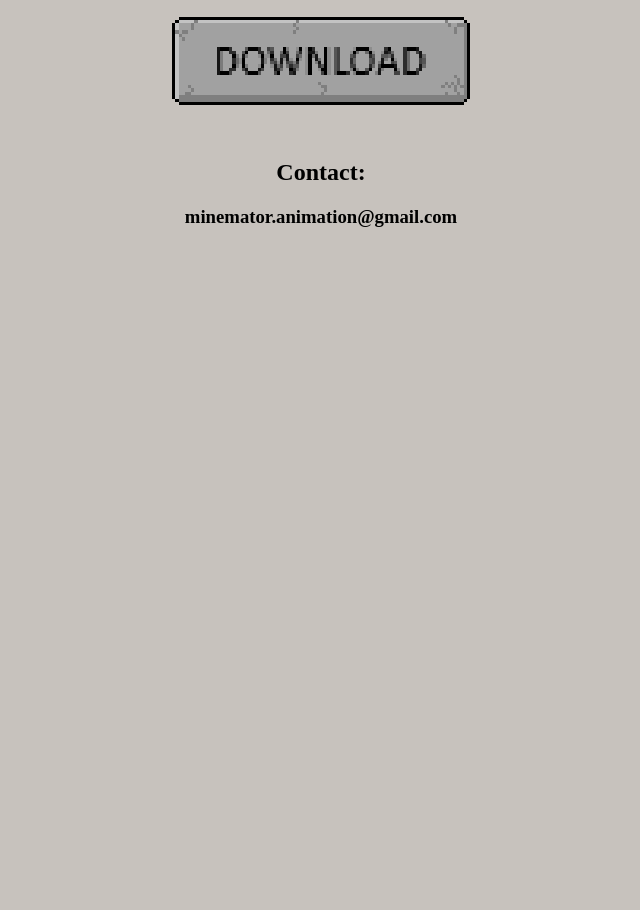
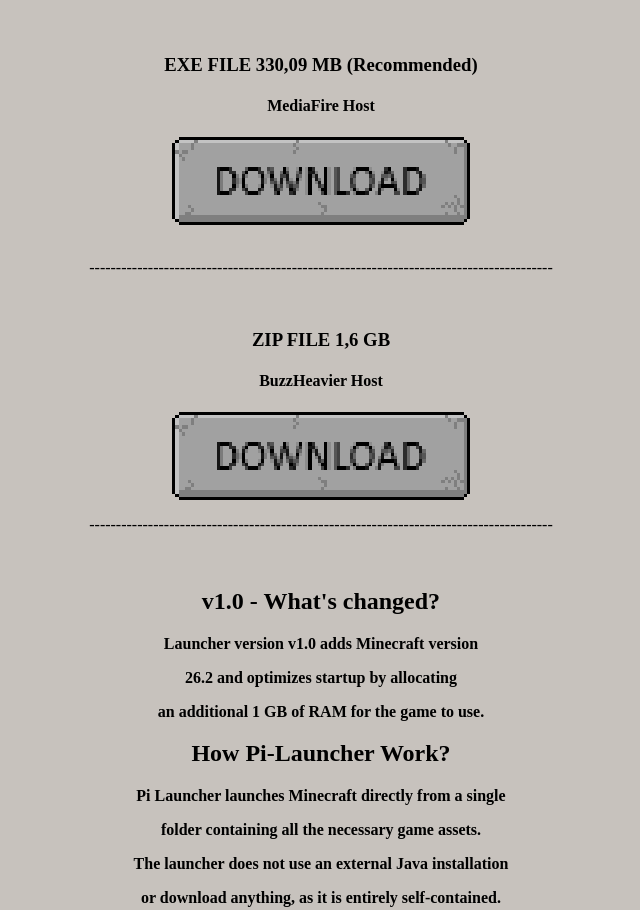
Before and after one commit to retrogames2/retrogames2.github.io, a plain HTML site: page pimc.html in a window 1280 px wide. Shown: the part 620-1530 px from the top of the page, without its empty margins (319-959 px from the left). Before the commit the page ends 893 px from the top, so only its background shows below. Drawn offline with Linux system fonts and the light colour scheme.

Commit message:
Add files via upload

```diff
--- a/pimc.html
+++ b/pimc.html
@@ -2,9 +2,25 @@
 <TITLE>Pi-Minecraft 1.0</TITLE>
 <BODY BGCOLOR=C7C2BD>
 <CENTER><H1>Download Pi-MC!</H1><P>
-<IMG SRC="launcher0.png"><P><BR>
-<H2> Download Pi-Minecraft v1.0 Here:</H2><P>
-<A HREF="https://www.mediafire.com/file/qbkp5fu6gmotjr8/Pi-Launcher_1.0.zip/file"><IMG SRC="download.png"></A>
-<P><BR><H2>Contact:</H2>
+<IMG SRC="launcher0
+.png"><P><BR>
+<H2> Download Pi-Minecraft v1.0 Here:</H2><P><BR>
+<H3>EXE FILE 330,09 MB (Recommended)</H3><P>
+<H4>MediaFire Host</H4>
+<A HREF="https://www.mediafire.com/file/rvtc0hly490gj8k/Pi-Launcher_Installer.EXE/file"><IMG SRC="download.png"></A>
+<P><BR>---------------------------------------------------------------------------------------<P><BR>
+<H3>ZIP FILE 1,6 GB</H3><P>
+<H4>BuzzHeavier Host</H4>
+<A HREF="https://buzzheavier.com/7kbsqbabs9i2"><IMG SRC="download.png"></A><BR><P>---------------------------------------------------------------------------------------<P><BR>
+<H2>v1.0 - What's changed?</H2>
+<b>Launcher version v1.0 adds Minecraft version<p>
+26.2 and optimizes startup by allocating<p>
+an additional 1 GB of RAM for the game to use.<BR>
+<H2>How Pi-Launcher Work?</H2><P>
+Pi Launcher launches Minecraft directly from a single<P>
+folder containing all the necessary game assets.<P>
+The launcher does not use an external Java installation<P>
+or download anything, as it is entirely self-contained.<BR></b>
+<H2>Contact:</H2>
 <H3>minemator.animation@gmail.com</H3><BR>
 </CENTER>
```
